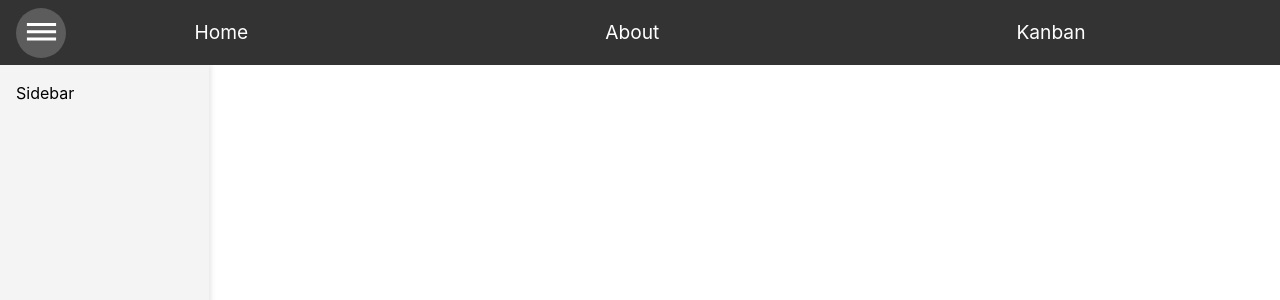
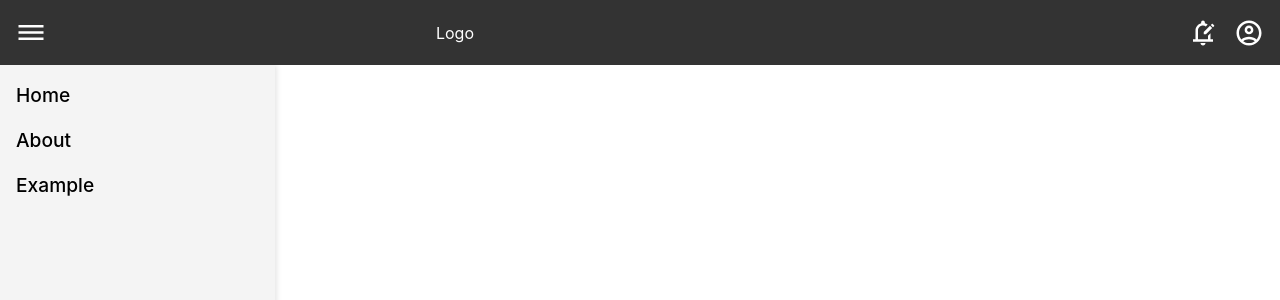
Before and after one commit to wookjjin/framework-react, a React (Vite) app: page / in a window 1280 px wide. Shown: the top 300 px of the page. Built offline with nearby package versions, Linux system fonts and the light colour scheme.

Commit message:
Update Layout

```diff
--- a/package.json
+++ b/package.json
@@ -8,7 +8,8 @@
     "build": "vite build",
     "preview": "vite preview",
     "lint": "eslint . --fix",
-    "write": "prettier --write ."
+    "write": "prettier --write .",
+    "devtools": "react-devtools"
   },
   "dependencies": {
     "@emotion/react": "^11.11.4",
--- a/src/App.tsx
+++ b/src/App.tsx
@@ -4,7 +4,6 @@ import { RouterProvider, createBrowserRouter } from 'react-router-dom'
 import DefaultLayout from '~/layouts/default'
 import About from '~/pages/about'
 import ErrorPage from '~/pages/error-page'
-import KanbanBoard from '~/pages/kanban-board'
 
 const router = createBrowserRouter([
   {
@@ -17,8 +16,7 @@ const router = createBrowserRouter([
         element: <About />,
       },
       {
-        path: 'kanban',
-        element: <KanbanBoard />,
+        path: 'example/:category',
       },
     ],
   },
--- a/src/layouts/default.tsx
+++ b/src/layouts/default.tsx
@@ -1,4 +1,4 @@
-import { Dehaze } from '@mui/icons-material'
+import { Dehaze, AccountCircleOutlined ,EditNotificationsOutlined  } from '@mui/icons-material'
 import { useState } from 'react'
 import { Outlet, Link as RouterLink } from 'react-router-dom'
 import styled
@@ -11,10 +11,11 @@ const Wrapper = styled.div`
 
   height: 100vh;
 `
-
+/** Header Area */
 const Header = styled.header`
   display: flex;
   align-items: center;
+  justify-content: space-between;
   position: fixed;
   top: 0;
   left: 0;
@@ -30,29 +31,39 @@ const Header = styled.header`
   text-align: center;
 `
 
-const HeaderNav = styled.nav`
+const IconWrapper = styled.div`
   display: flex;
-  flex-grow: 1;
   align-items: center;
-  justify-content: space-around;
-`
+  justify-content: flex-start;
 
-const StyledLink = styled(RouterLink)`
-  color: #fff;
-  font-size: 1.2rem;
 
-  text-decoration: none;
-
+  cursor: pointer;
+  transition: all 0.2s ease-in-out;
   &:hover {
-    text-decoration: underline;
+    color: lightblue;
   }
 `
 
+const HeaderLogo = styled.div`
+  width: 200px;
+  color: #fff;
+`
+
+const UtilWrapper = styled.div`
+  display: flex;
+  justify-content: flex-end;
+
+  width: 400px;
+
+  gap:1em;
+`
+
+/** Sidebar Area */
 const Sidebar = styled.aside<{ $isOpen: boolean }>`
   overflow: hidden;
   z-index: 0;
 
-  width: ${(props) => (props.$isOpen ? '250px' : '0')};
+  width: ${(props) => (props.$isOpen ? '350px' : '0')};
   height: 100%;
   box-shadow: ${(props) => (props.$isOpen ? '2px 0 5px rgba(0, 0, 0, 0.1)' : 'none')};
 
@@ -65,6 +76,27 @@ const SidebarContainer = styled.div`
   padding: 1rem;
 `
 
+const Navigation = styled.nav`
+  display: flex;
+  flex-direction: column;
+  flex-grow: 1;
+
+  gap: 1rem;
+`
+
+const StyledLink = styled(RouterLink)`
+  color: #000;
+  font-weight: 500;
+  font-size: 1.2rem;
+
+  text-decoration: none;
+
+  &:hover {
+    text-decoration: underline;
+  }
+`
+
+/** Content Area */
 const ContentWrapper = styled.div`
   display: flex;
 
@@ -107,43 +139,28 @@ const Content = styled.main<{ $isOpen: boolean }>`
 //   }
 // `
 
-const HeaderUtil = styled.div`
-  display: flex;
-  align-items: center;
-  justify-content: center;
-  position: absolute;
-
-  width: 50px;
-  height: 50px;
-  border-radius: 50%;
-
-  background: rgba(255,255,255,0.2);
-
-  cursor: pointer;
-  transition: all 0.2s ease-in-out;
-  &:hover {
-    scale: 1.2;
-  }
-`
-
 const DefaultLayout = () => {
   const [isSidebarOpen, setIsOpen] = useState(true)
   return (
     <Wrapper>
       <Header>
-        <HeaderUtil onClick={() => setIsOpen(!isSidebarOpen)}>
-          <Dehaze fontSize='large' />
-        </HeaderUtil>
-        <HeaderNav>
-          <StyledLink to='/'>Home</StyledLink>
-          <StyledLink to='/about'>About</StyledLink>
-          <StyledLink to='/kanban'>Kanban</StyledLink>
-        </HeaderNav>
+        <IconWrapper onClick={() => setIsOpen(!isSidebarOpen)}>
+          <Dehaze sx={{fontSize: '30px'}} />
+        </IconWrapper>
+        <HeaderLogo>Logo</HeaderLogo>
+        <UtilWrapper>
+          <EditNotificationsOutlined sx={{ fontSize: '30px', cursor: 'pointer' }} />
+          <AccountCircleOutlined sx={{ fontSize: '30px', cursor: 'pointer' }} />
+        </UtilWrapper>
       </Header>
       <ContentWrapper>
         <Sidebar $isOpen={isSidebarOpen}>
           <SidebarContainer>
-            Sidebar
+            <Navigation>
+              <StyledLink to='/'>Home</StyledLink>
+              <StyledLink to='/about'>About</StyledLink>
+              <StyledLink to='/example'>Example</StyledLink>
+            </Navigation>
           </SidebarContainer>
         </Sidebar>
         <Content $isOpen={isSidebarOpen}>
```
Also changed, not shown: 1 other file (tests, documents, lock files or other folders).
